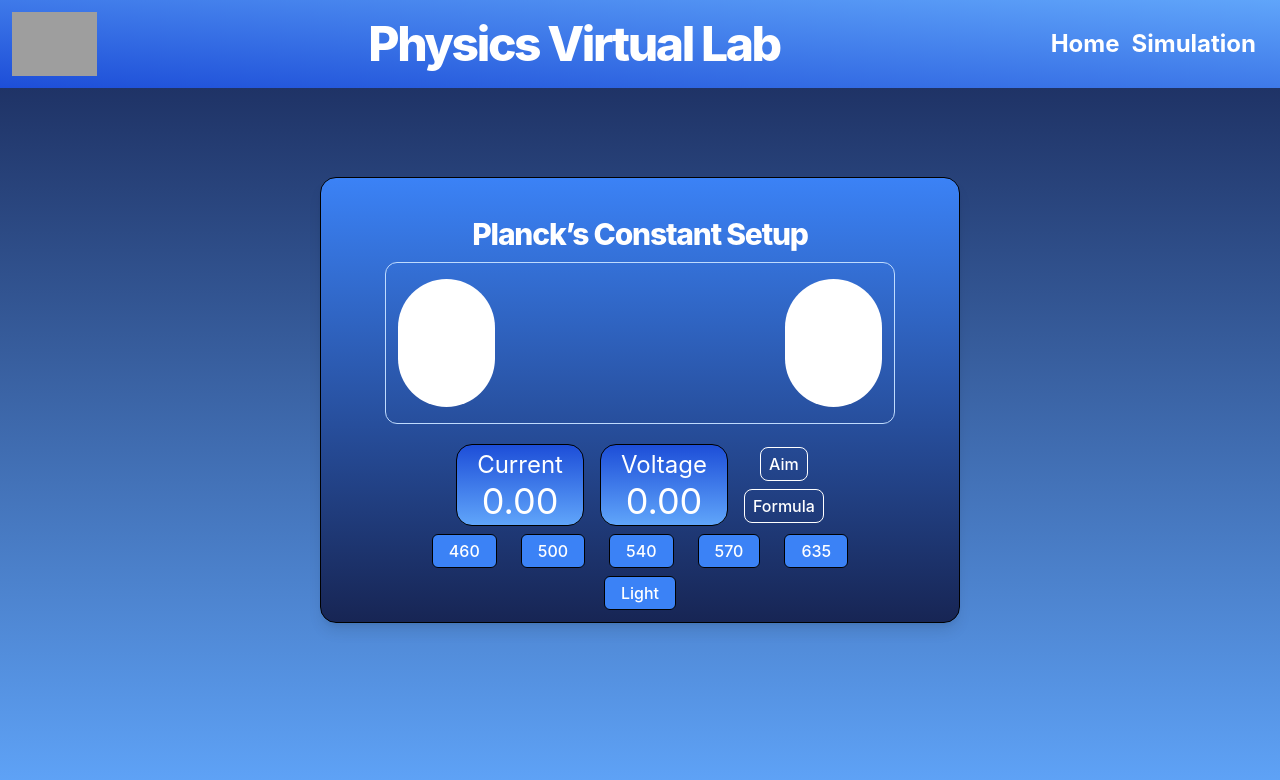
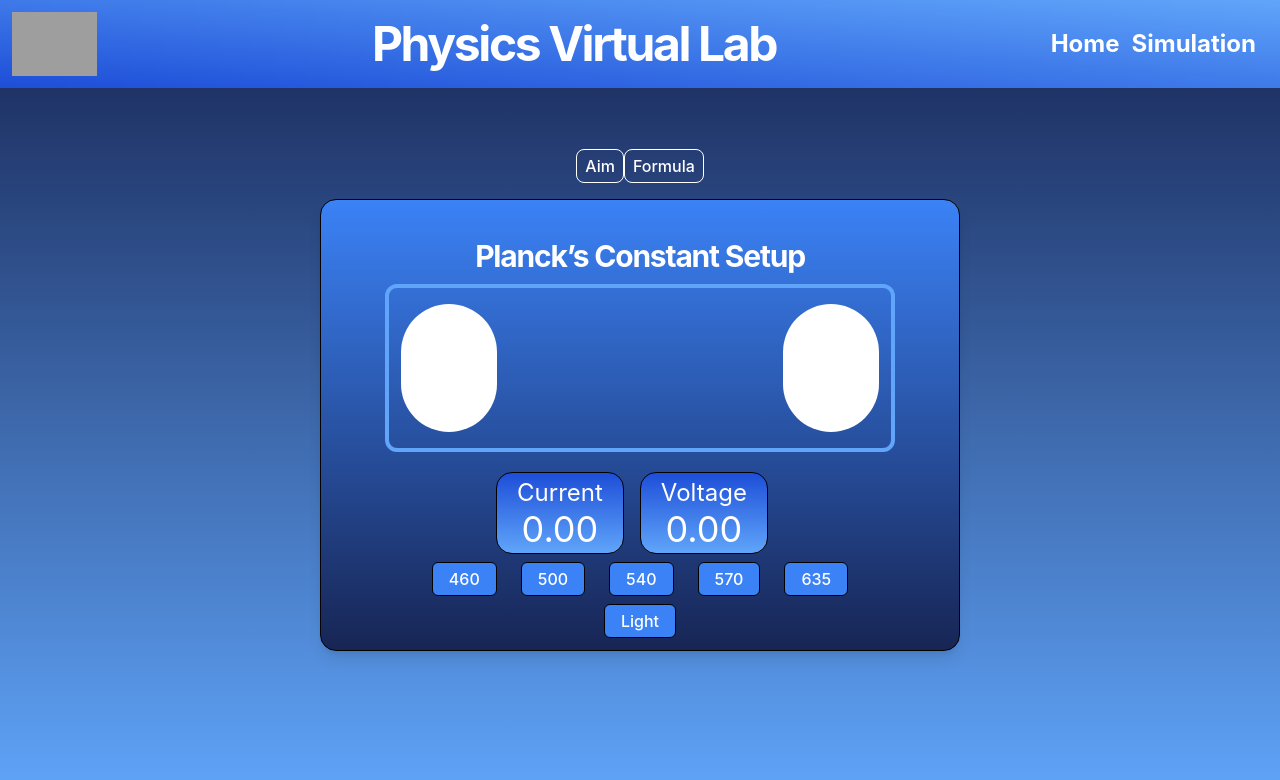
Before and after one commit to FrenzyVJN/PhysicsLab2.0, a React (Vite) app in the folder physicslab2.0/: page / in a window 1280 px wide. Shown: the top 780 px of the page. Built offline with nearby package versions, Linux system fonts and the light colour scheme; grey boxes are pictures that could not be loaded.

Commit message:
button fixes v2

```diff
--- a/physicslab2.0/src/pclab/main.tsx
+++ b/physicslab2.0/src/pclab/main.tsx
@@ -85,13 +85,25 @@ export default function laboratory() {
     <main className='flex w-screen h-screen flex-col items-center bg-gradient-to-b from-blue-950 to-blue-400'>
         <header className="flex fixed w-full items-center bg-gradient-to-tr from-blue-700 to-blue-400 text-white p-3">
             <img className="flex h-16 w-1/8" src="https://media.discordapp.net/attachments/1164584907192938657/1170592901303124018/image_8.png?ex=65599a98&is=65472598&hm=74797897c1f89f538f522779938c1aa26fc4ddec605dc866cd0ac2ca1ae1e129&=&width=1440&height=398" alt="SNU Chennai" />
-            <h1 className="flex text-3xl font-extrabold tracking-[-0.05em] text-white sm:text-5xl sm:leading-[3.5rem] ml-auto">Physics Virtual Lab</h1>
+            <h1 className="flex text-3xl font-bold tracking-[-0.05em] text-white sm:text-5xl sm:leading-[3.5rem] ml-auto">Physics Virtual Lab</h1>
             <a href='/' className='flex ml-auto font-bold text-white text-2xl'>Home</a>
             <a href='/' className='flex font-bold mr-3 ml-3 text-white text-2xl'>Simulation</a>
         </header>
-        <div className='flex my-auto mb-1/2 justify-center flex-col items-center border border-black w-1/2 px-16 shadow-lg py-3 rounded-2xl bg-gradient-to-t from-blue-950 to-blue-500'>
-            <h1 className=" mt-4 text-3xl font-extrabold tracking-[-0.04em] text-white sm:text-3xl sm:leading-[3.5rem]">Planck’s Constant Setup</h1>
-            <div className="flex h-fit w-full justify-center items-center px-15 border rounded-xl mb-5 border-blue-200">
+        <div className='flex mt-auto'>
+            <button className='flex mx-auto bg-inherit border mb-4 border-white text-white text-center py-1 px-2' onClick={() => setButton1Prop(true)}>Aim</button>
+            <Aim trigger={buttonProp1} setTrigger={setButton1Prop}>
+                <h3>Calculate (i) Planck’s constant and (ii) work function of the metal using photoelectric effect</h3>
+            </Aim>
+            <button className='flex mx-auto bg-inherit border mb-4 border-white text-white text-center py-1 px-2' onClick={() => setButton2Prop(true)}>Formula</button>
+            <Formulas trigger={buttonProp2} setTrigger={setButton2Prop}>
+                <h3>Planck's Constant = (eV)/(λ)</h3>
+                <h3>Work Function = (eV)-(φ)</h3>
+            </Formulas>
+            {/*<Slider label="Voltage Adjustor" value={userVoltage} />*/}
+        </div>
+        <div className='flex mb-auto mb-1/2 justify-center flex-col items-center border border-black w-1/2 px-16 shadow-lg py-3 rounded-2xl bg-gradient-to-t from-blue-950 to-blue-500'>
+            <h1 className=" mt-4 text-3xl font-bold tracking-[-0.04em] text-white sm:text-3xl sm:leading-[3.5rem]">Planck’s Constant Setup</h1>
+            <div className="flex h-fit w-full justify-center items-center px-15 border-4 rounded-xl mb-5 border-blue-400">
                 <div className="h-4/5 w-1/3 ml-3 mr-auto rounded-full" id="frame"><Light color={waveColor}/></div>
                 <div className="flex h-1/2 w-full justify-center px-15 py-20"></div>
                 <div className="h-4/5 w-1/3 rounded-full mr-3 ml-auto" id="light"><Light color={lightColor?'yellow':'white'}/></div>
@@ -105,18 +117,7 @@ export default function laboratory() {
                 <div className='px-4'>
                     <Display value={(userVoltage)} label={"Voltage"}/>
                 </div>
-                <div>
-                    <button className='flex flex-col mx-auto bg-inherit border border-white text-white text-center py-1 px-2' onClick={() => setButton1Prop(true)}>Aim</button>
-                    <Aim trigger={buttonProp1} setTrigger={setButton1Prop}>
-                        <h3>Calculate (i) Planck’s constant and (ii) work function of the metal using photoelectric effect</h3>
-                    </Aim>
-                    <button className='flex mx-auto bg-inherit border mt-2 border-white text-white text-center py-1 px-2' onClick={() => setButton2Prop(true)}>Formula</button>
-                    <Formulas trigger={buttonProp2} setTrigger={setButton2Prop}>
-                        <h3>Planck's Constant = (eV)/(λ)</h3>
-                        <h3>Work Function = (eV)-(φ)</h3>
-                    </Formulas>
-                    {/*<Slider label="Voltage Adjustor" value={userVoltage} />*/}
-                </div>
+
 
             </div>
             <div className='inline-flex justify-center items-center py-2'>
```
